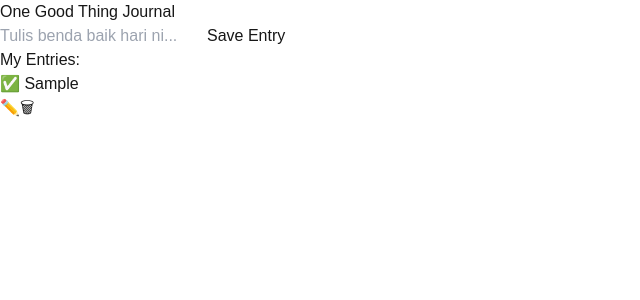
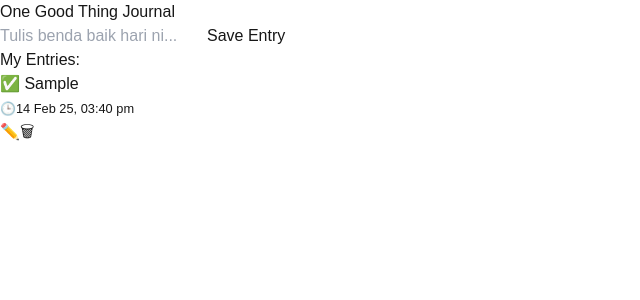
Before and after one commit to Syazwani-s246/yay-journal, a Next.js app: page / in a window 1280 px wide. Both pictures are taken after typing "Sample" into the empty fields and a click on the button "Save Entry". Shown: the top 300 px of the page, without its empty margins (0-640 px from the left). Built offline with nearby package versions, Linux system fonts and the light colour scheme.

Commit message:
add timestamp

```diff
--- a/src/app/page.tsx
+++ b/src/app/page.tsx
@@ -1,6 +1,25 @@
 "use client"; // Next.js perlu ini untuk guna useState & useEffect dalam Client Component
 
 import { useState, useEffect } from "react";
+
+// Define Entry type
+interface Entry {
+  text: string;
+  timestamp: string;
+}
+
+const formatDate = (date: Date) => {
+  return new Intl.DateTimeFormat("en-GB", {
+    day: "2-digit",
+    month: "short",
+    year: "2-digit", // Ensures "25" instead of "2025"
+    hour: "2-digit",
+    minute: "2-digit",
+    hour12: true, // Ensures AM/PM format
+  })
+    .format(date)
+};
+
 
 export default function Journal() {
 
@@ -8,7 +27,7 @@ export default function Journal() {
   const [entry, setEntry] = useState("");
 
   // State untuk simpan semua entries
-  const [entries, setEntries] = useState<string[]>([]); //explain TypeScript yg entries array of strings
+  const [entries, setEntries] = useState<Entry[]>([]); //explain TypeScript yg entries array of strings
 
   const [editIndex, setEditIndex] = useState<number | null>(null); // Untuk update mode
 
@@ -22,15 +41,20 @@ export default function Journal() {
   const saveEntry = () => {
     if (!entry.trim()) return;
 
-    let updatedEntries;
+    let updatedEntries: Entry[];
+
     if (editIndex !== null) {
       // Update existing entry
       updatedEntries = [...entries];
-      updatedEntries[editIndex] = entry;
+      updatedEntries[editIndex] = { text: entry, timestamp: formatDate(new Date()) };
       setEditIndex(null); // Keluar dari mode edit
     } else {
       // Add new entry
-      updatedEntries = [entry, ...entries];
+      const newEntry: Entry = {
+        text: entry,
+        timestamp: formatDate(new Date()) , //Guna format baru
+      };
+      updatedEntries = [newEntry, ...entries];
     }
 
     setEntries(updatedEntries);
@@ -40,7 +64,7 @@ export default function Journal() {
 
   // Masukkan entry ke dalam input untuk edit
   const editEntry = (index: number) => {
-    setEntry(entries[index]);
+    setEntry(entries[index].text);
     setEditIndex(index);
   };
 
@@ -77,7 +101,11 @@ export default function Journal() {
           <ul className="mt-2">
   {entries.map((e, index) => (
     <li key={index} className="flex justify-between items-center p-2 bg-gray-200 rounded my-1">
-                <span>✅ {e}</span>
+      <span>
+        ✅ {e.text}
+        <br />
+        <small className="text-gray-500">🕒{formatDate(new Date(e.timestamp))}</small>
+      </span>
       <div>
         <button onClick={() => editEntry(index)} className="text-yellow-600 mx-1">✏️</button>
         <button onClick={() => deleteEntry(index)} className="text-red-600 mx-1">🗑</button>
@@ -85,6 +113,8 @@ export default function Journal() {
     </li>
   ))}
 </ul>
+
+
         </div>
       </div>
     </div>
```
Lines whose indentation alone changed are shown as unchanged.
